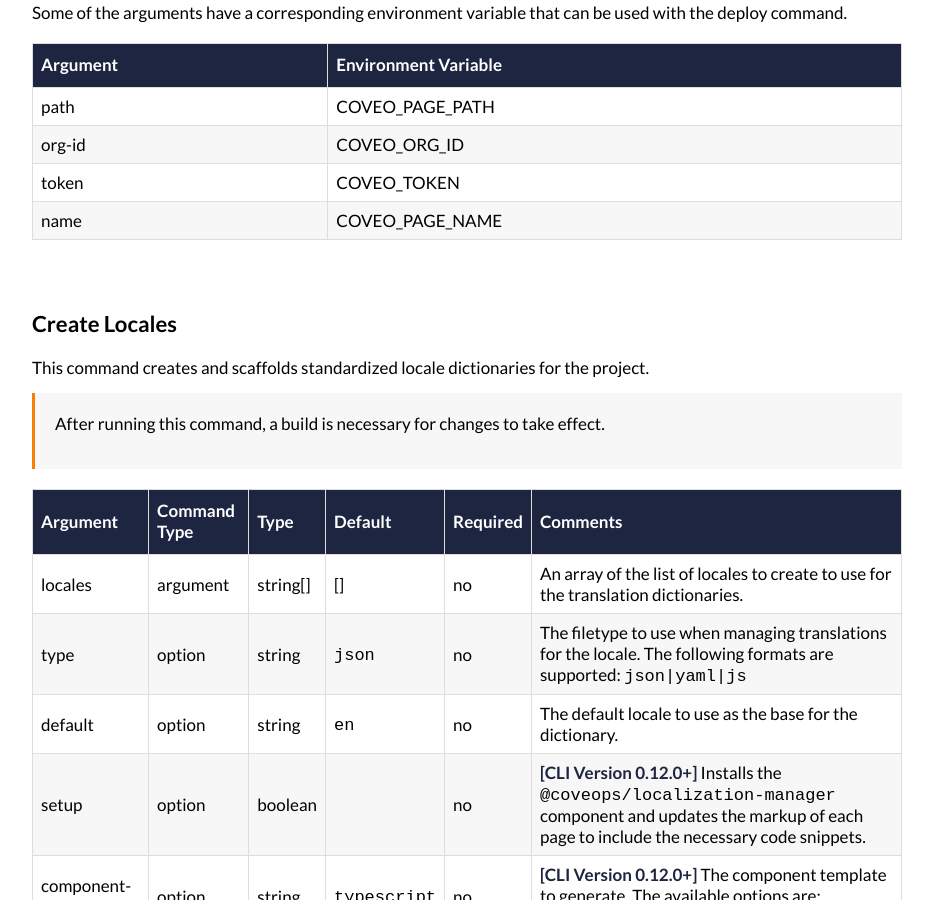
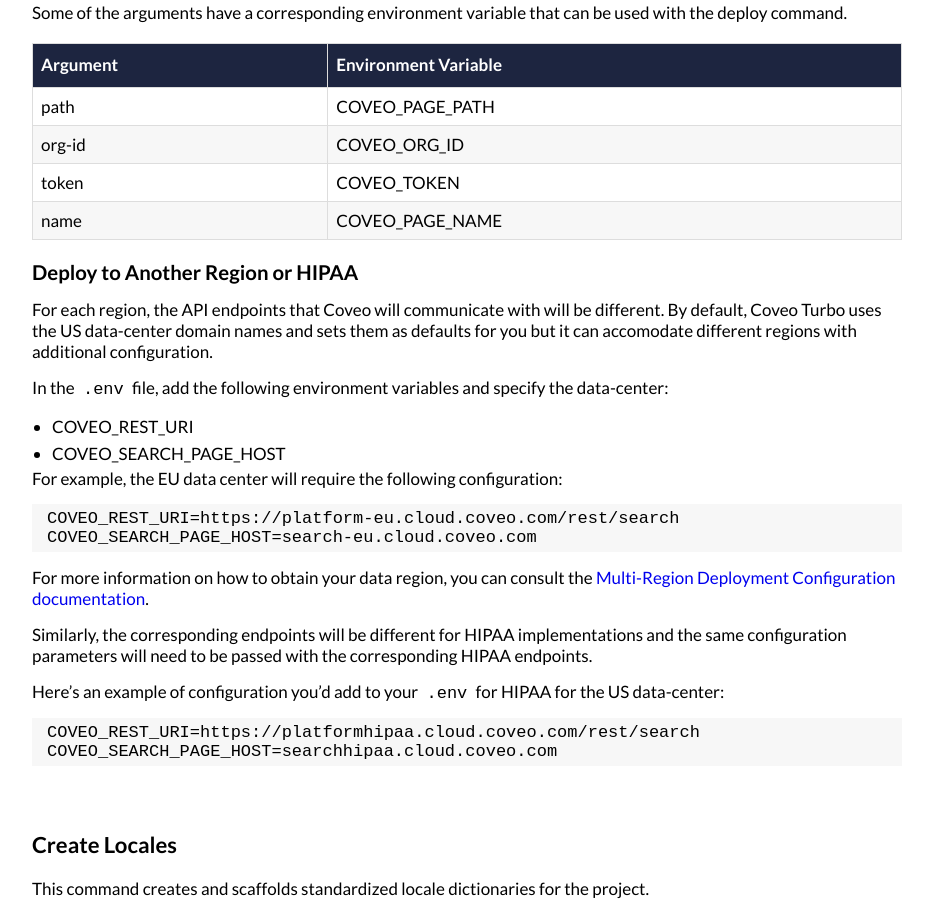
Before and after one commit to Coveo-Turbo/Coveo-Turbo.github.io, a Jekyll site: the page built from _docs/CLI-reference.md, in a window 1280 px wide and 900 px high, scrolled down 14641 px. Shown: the whole window, without its empty margins (173-1106 px from the left). Built offline with Jekyll 4.4.1, drawn with Linux system fonts in a browser that asks for light colours; a style sheet for code colours, icons or effects is not loaded.

Commit message:
Add docs for multi-region or hipaa deployments

````diff
--- a/_docs/CLI-reference.md
+++ b/_docs/CLI-reference.md
@@ -507,6 +507,32 @@
 | token | COVEO_TOKEN |
 | name | COVEO_PAGE_NAME |
 
+#### Deploy to Another Region or HIPAA
+
+For each region, the API endpoints that Coveo will communicate with will be different. By default, Coveo Turbo uses the US data-center domain names and sets them as defaults for you but it can accomodate different regions with additional configuration.
+
+In the `.env` file, add the following environment variables and specify the data-center:
+- COVEO_REST_URI
+- COVEO_SEARCH_PAGE_HOST
+
+For example, the EU data center will require the following configuration:
+
+```bash
+COVEO_REST_URI=https://platform-eu.cloud.coveo.com/rest/search
+COVEO_SEARCH_PAGE_HOST=search-eu.cloud.coveo.com
+```
+
+For more information on how to obtain your data region, you can consult the [Multi-Region Deployment Configuration documentation](https://docs.coveo.com/en/2976/coveo-solutions/deployment-regions-and-strategies#configuration).
+
+Similarly, the corresponding endpoints will be different for HIPAA implementations and the same configuration parameters will need to be passed with the corresponding HIPAA endpoints.
+
+Here's an example of configuration you'd add to your `.env` for HIPAA for the US data-center:
+
+```bash
+COVEO_REST_URI=https://platformhipaa.cloud.coveo.com/rest/search
+COVEO_SEARCH_PAGE_HOST=searchhipaa.cloud.coveo.com
+```
+
 </div>
 
 <div class="content-section" markdown="1">
````
